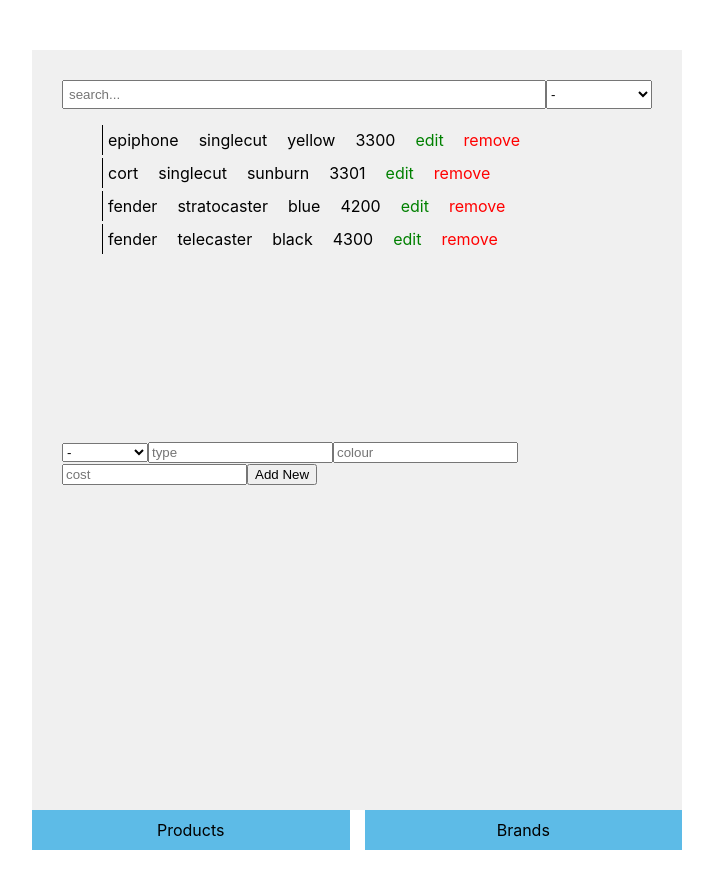
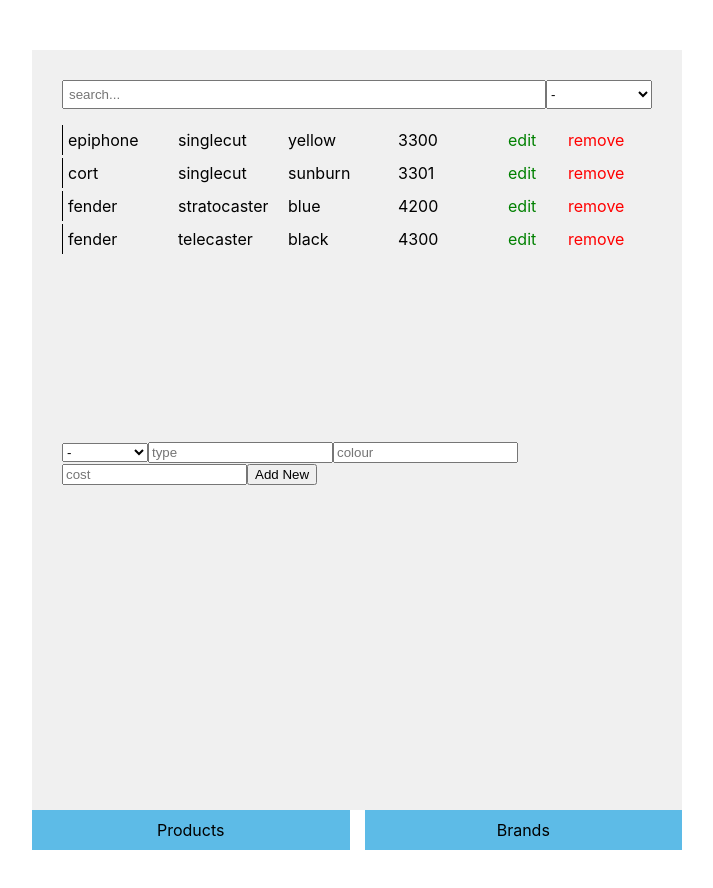
Before and after one commit to viktorlazi/javascript_frontend_task, a React (Create React App) app: page / in a window 1280 px wide. Shown: the top 888 px of the page, without its empty margins (283-996 px from the left). Built offline with nearby package versions, Linux system fonts and the light colour scheme.

Commit message:
tracking edit changes in helper class

```diff
--- a/src/Components/styles/listElement.css
+++ b/src/Components/styles/listElement.css
@@ -1,4 +1,5 @@
 ul{
+  padding:0;
   width:100%;
   display:flex;
   flex-direction: column;
@@ -15,6 +16,11 @@
 }
 li p{
   margin:0;
+  width: 90px;
+  overflow-x: auto;
+}
+li span{
+  width: 40px;
 }
 li .remove__span{
   color:red;
--- a/src/Pages/Products/Components/EditElement.jsx
+++ b/src/Pages/Products/Components/EditElement.jsx
@@ -2,8 +2,12 @@
 import MultioptionEditButton from '../../../Components/MultioptionEditButton'
 import BrandsStore from '../../../Stores/BrandsStore'
 
-function EditElement({props, editElement}) {
-  return Object.keys(props).map((e)=>{
+class EditElement extends React.Component{
+  constructor(props){
+    super(props)
+  }
+  render(){
+    return Object.keys(this.props.props).map((e)=>{
       switch(e){
         case 'brand':
           return <MultioptionEditButton props={BrandsStore.list} />
@@ -11,12 +15,12 @@
           return null
         default:
           return <input
-          onChange={()=>{}}
-          value={props[e]}
+            onChange={(i)=>{this.props.setElement(i.target.value, e)}}
             placeholder={e}
             type="text"/>
       }
     })
   }
+}
 
 export default EditElement
--- a/src/Pages/Products/Components/ListElement.jsx
+++ b/src/Pages/Products/Components/ListElement.jsx
@@ -2,9 +2,9 @@
 import {observer} from 'mobx-react'
 import {action} from 'mobx'
 import { makeAutoObservable } from 'mobx'
-
 import DisplayElement from './DisplayElement'
 import EditElement from './EditElement'
+
 
 class Helper{
   isInEditMode = false
@@ -15,6 +15,9 @@
   }
   resetChanges(){
     this.element = {}
+  }
+  setElement(value, field){
+    this.element[field] = value
   }
   constructor(){
     makeAutoObservable(this)
@@ -33,13 +36,14 @@
         <li>
           <DisplayElement props={this.props.props} />
           <span onClick={action(()=>{this.helper.toggleEditMode()})} className="edit__span">edit</span>
-          <span onClick={action(()=>{this.removeElement(this.props.id)})} className="remove__span">remove</span>
+          <span onClick={action(()=>{this.props.removeElement(this.props.props.id)})} className="remove__span">remove</span>
         </li>
     )
     }else{
       return (
         <li>
-          <EditElement props={this.props.props} />
+          <p>{this.helper.element['type']}</p>
+          <EditElement props={this.props.props} setElement={(value, field)=>{this.helper.setElement(value, field)}} />
           <span onClick={()=>{this.helper.toggleEditMode()}} className="change__span">confirm</span>
           <span onClick={action(()=>{this.helper.toggleEditMode()})} className="cancel__span">cancel</span>
         </li>
```
Lines whose indentation alone changed are shown as unchanged.
